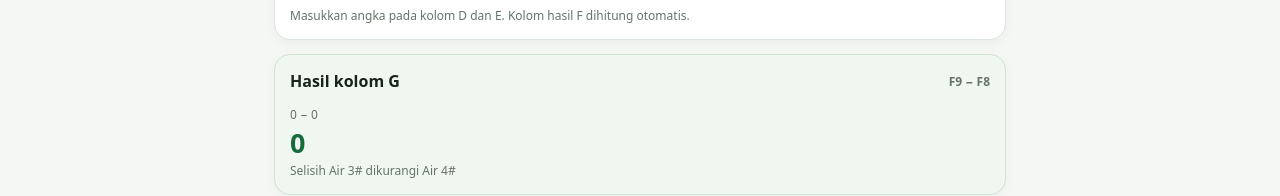
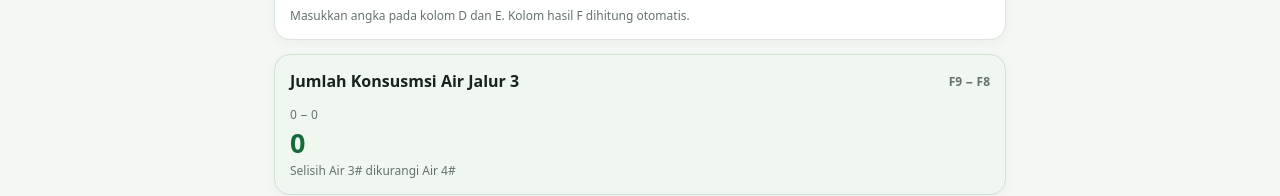
Before and after one commit to karminode-create/KalkulatorGas, a plain HTML site: page index.html in a window 1280 px wide. Shown: the part 578-774 px from the top of the page. Drawn offline with Linux system fonts and the light colour scheme.

Commit message:
index.html

```diff
--- a/index.html
+++ b/index.html
@@ -63,7 +63,7 @@ button:active{transform:scale(.99)}
   <div class="note">Masukkan angka pada kolom D dan E. Kolom hasil F dihitung otomatis.</div>
 </section>
 <section class="card result-card">
-  <div class="section-title"><span>Hasil kolom G</span><span class="small">F9 − F8</span></div>
+  <div class="section-title"><span>Jumlah Konsusmsi Air Jalur 3</span><span class="small">F9 − F8</span></div>
   <div class="formula" id="gFormula">802 − 154</div>
   <div class="big-result" id="gResult">648</div>
   <div class="small">Selisih Air 3# dikurangi Air 4#</div>
```
